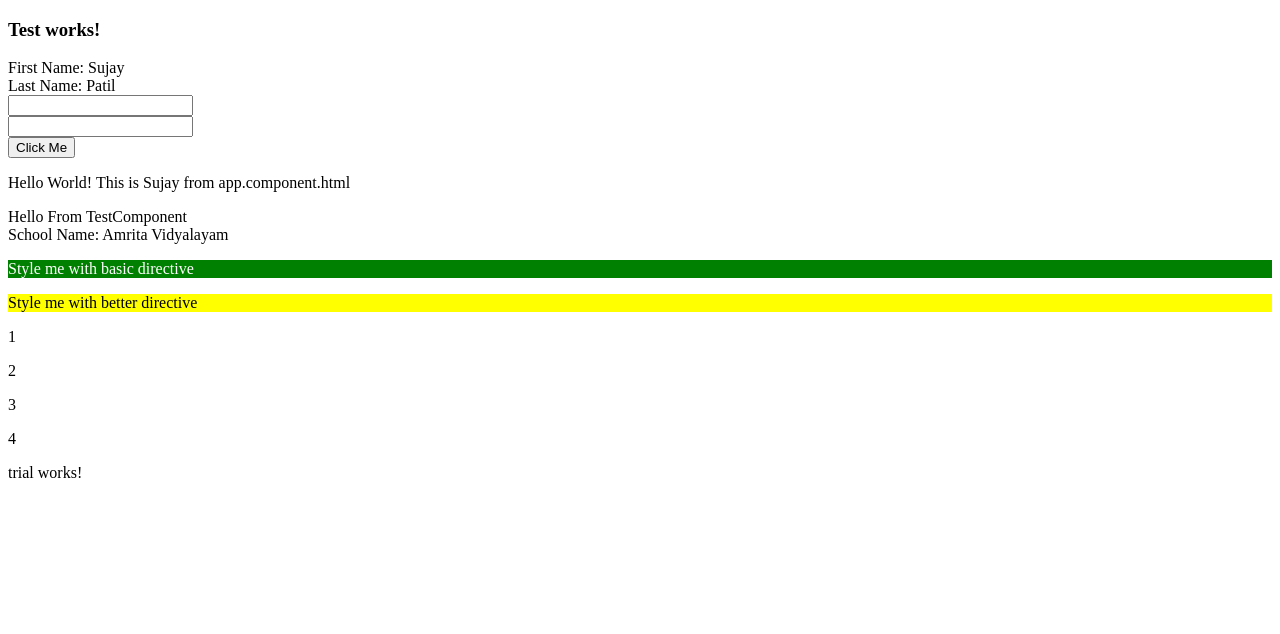
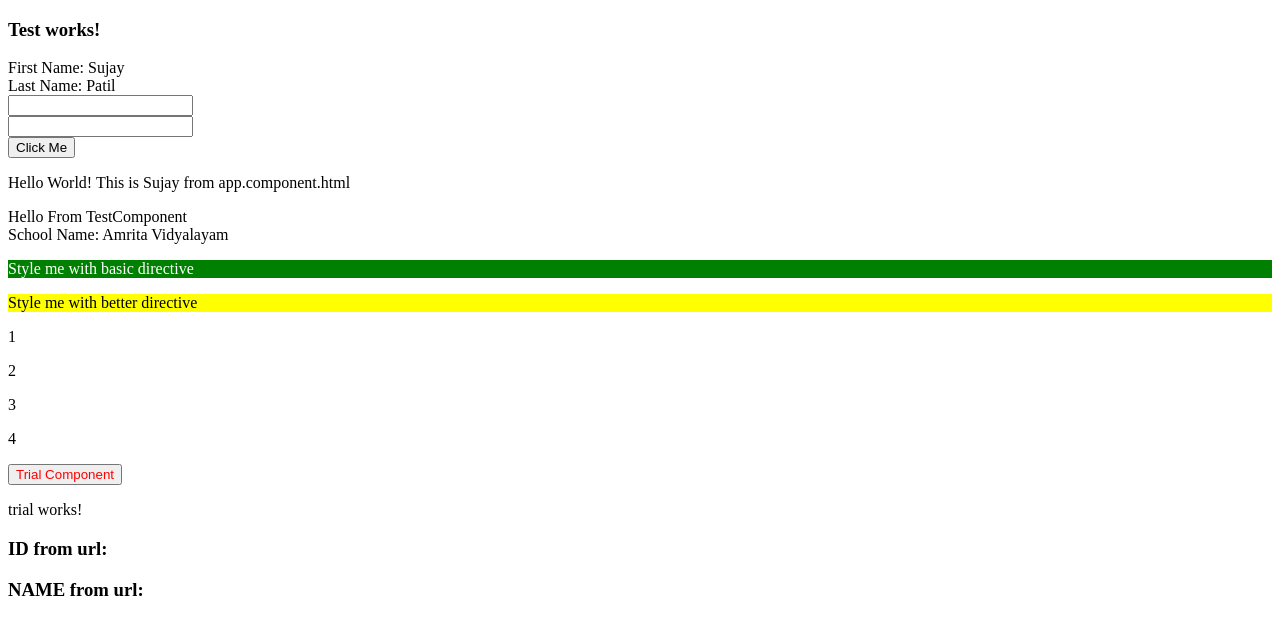
Before and after one commit to sujupa/advanced-angular, an Angular app: page /trial in a window 1280 px wide. Shown: the top 634 px of the page. Built offline with nearby package versions, Linux system fonts and the light colour scheme.

Commit message:
updated notes

```diff
--- a/src/app/app.component.css
+++ b/src/app/app.component.css
@@ -0,0 +1,3 @@
+.cssClass{
+    color: red;
+}
--- a/src/app/app.component.html
+++ b/src/app/app.component.html
@@ -19,4 +19,7 @@ School Name: {{schoolName}}
   <p *ngFor="let no of arrayNumbers">{{no}}</p>
 </div>
 
+<button routerLink="/trial" routerLinkActive="cssClass" [routerLinkActiveOptions]="{exact: true}">Trial
+  Component</button>
+
 <router-outlet></router-outlet>
--- a/src/app/app.module.ts
+++ b/src/app/app.module.ts
@@ -12,7 +12,8 @@ import { TrialComponent } from './trial/trial.component';
 const routes: Routes = [
   { path: '', component: AppComponent },
   { path: 'test', component: TestComponent },
-  { path: 'trial', component: TrialComponent }
+  { path: 'trial', component: TrialComponent },
+  { path: 'trial/:id/:name', component: TrialComponent }
 ];
 
 @NgModule({
--- a/src/app/trial/trial.component.html
+++ b/src/app/trial/trial.component.html
@@ -1 +1,5 @@
 <p>trial works!</p>
+
+<h3>ID from url: {{idFromURL}}</h3>
+
+<h3>NAME from url: {{nameFromURL}}</h3>
--- a/src/app/trial/trial.component.ts
+++ b/src/app/trial/trial.component.ts
@@ -1,4 +1,5 @@
 import { Component, OnInit } from '@angular/core';
+import { ActivatedRoute } from '@angular/router';
 
 @Component({
   selector: 'app-trial',
@@ -7,9 +8,16 @@ import { Component, OnInit } from '@angular/core';
 })
 export class TrialComponent implements OnInit {
 
-  constructor() { }
+  idFromURL: string = "";
+  nameFromURL: string = "";
+
+  constructor(private route: ActivatedRoute) { }
 
   ngOnInit(): void {
+
+    this.idFromURL = this.route.snapshot.params['id'];
+    this.nameFromURL = this.route.snapshot.params['name'];
+
   }
 
 }
```
Also changed, not shown: notes.txt.
